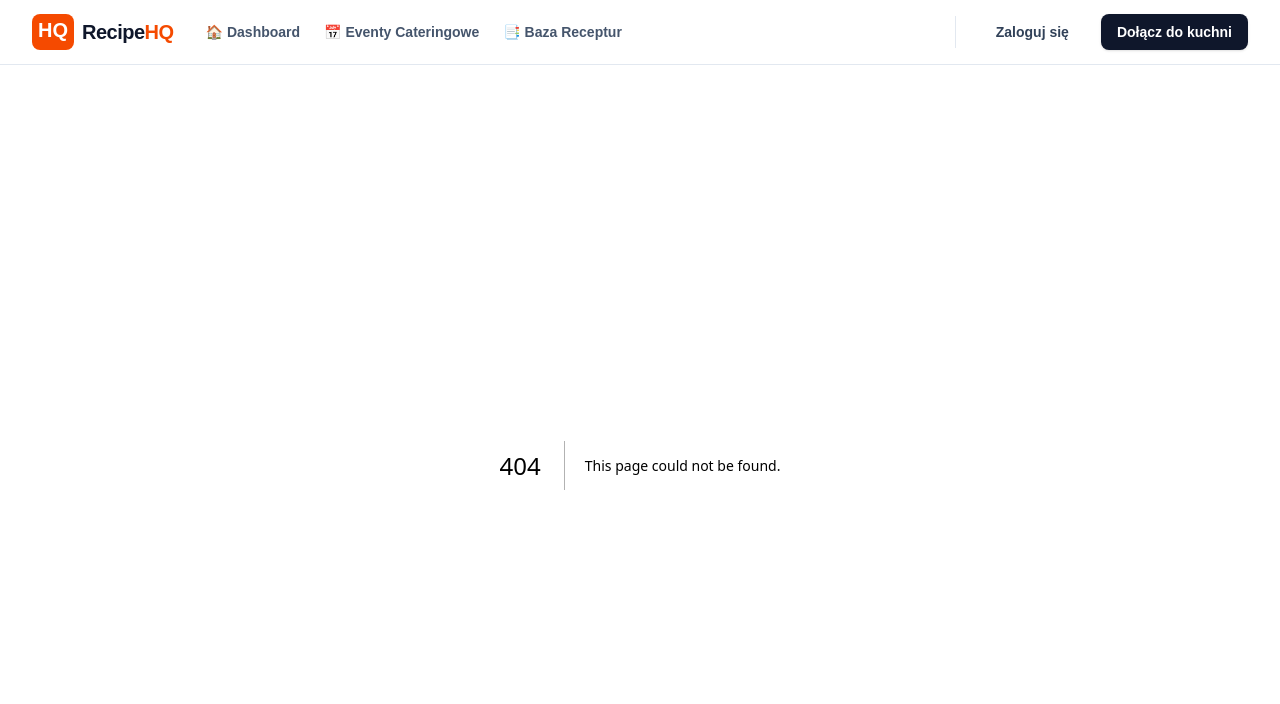
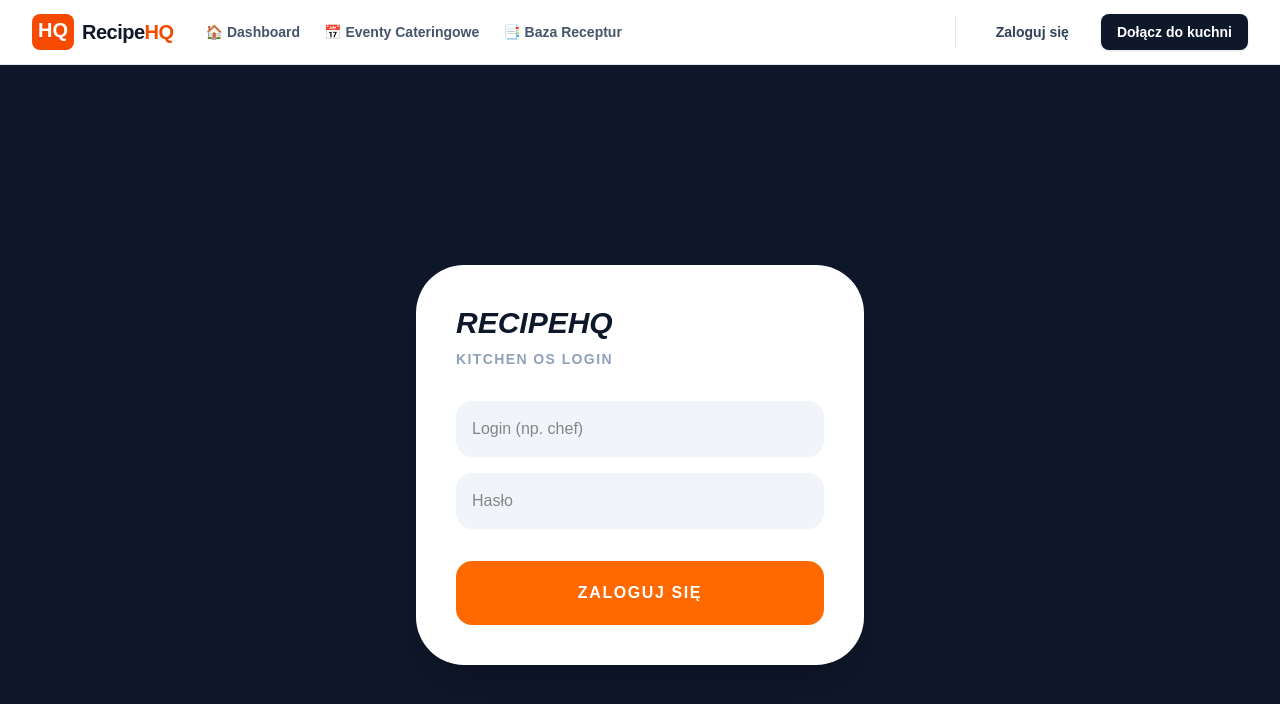
Before and after one commit to kacperchlastawa/RecipeHQ-Kitchen-Operating-System, a Next.js app in the folder frontend/: page /login in a window 1280 px wide. Before the commit this address had no page. Shown: the top 704 px of the page. Built offline with nearby package versions, Linux system fonts and the light colour scheme.

Commit message:
Login page

```diff
--- a/frontend/src/app/dashboard/[id]/page.tsx
+++ b/frontend/src/app/dashboard/[id]/page.tsx
@@ -1,17 +1,24 @@
 "use client";
 import { useEffect, useState } from "react";
-import { useParams } from "next/navigation";
+import { useParams, useRouter } from "next/navigation";
 import Link from "next/link";
 import RecipeImage from "@/components/RecipeImage";
 import AddRecipeToProjectModal from "@/components/AddRecipeToProjectModal";
-import DocumentManager from "@/components/DocumentManager"; // IMPORTUJEMY NOWY KOMPONENT
+import DocumentManager from "@/components/DocumentManager";
 
 export default function ProjectDetailsPage() {
   const params = useParams();
+  const router = useRouter();
   const [project, setProject] = useState<any>(null);
   const [loading, setLoading] = useState(true);
   const [isModalOpen, setIsModalOpen] = useState(false);
 
+  useEffect(() => {
+    const token = localStorage.getItem("token");
+    if (!token) {
+      router.push("/login");
+    }
+  }, [router]);
   const fetchProjectDetails = async () => {
     try {
       const token = localStorage.getItem("token");
--- a/frontend/src/app/dashboard/page.tsx
+++ b/frontend/src/app/dashboard/page.tsx
@@ -1,13 +1,22 @@
 "use client";
 import { useEffect, useState, useCallback } from "react";
+import { useParams, useRouter } from "next/navigation";
+import Link from "next/link";
 import ProjectCard from "@/components/ProjectCard";
 import { Project } from "@/types/project";
 import AddProjectModal from "@/components/AddProjectModal";
 
 export default function DashboardPage() {
   const [projects, setProjects] = useState<Project[]>([]);
+  const router = useRouter();
   const [loading, setLoading] = useState(true);
   const [isModalOpen, setIsModalOpen] = useState(false);
+  useEffect(() => {
+    const token = localStorage.getItem("token");
+    if (!token) {
+      router.push("/login");
+    }
+  }, [router]);
 
   const fetchProjects = useCallback(async () => {
     try {
--- /dev/null
+++ b/frontend/src/app/login/page.tsx
@@ -0,0 +1,55 @@
+"use client";
+import { useState } from "react";
+import { useRouter } from "next/navigation";
+
+export default function LoginPage() {
+  const [login, setLogin] = useState("");
+  const [password, setPassword] = useState("");
+  const router = useRouter();
+
+  const handleLogin = async (e: React.FormEvent) => {
+    e.preventDefault();
+
+    const formData = new URLSearchParams();
+    formData.append("username", login); // FastAPI domyślnie szuka 'username'
+    formData.append("password", password);
+
+    const res = await fetch("http://localhost:8000/api/v1/login", {
+      method: "POST",
+      headers: { "Content-Type": "application/x-www-form-urlencoded" },
+      body: formData,
+    });
+
+    if (res.ok) {
+      const data = await res.json();
+      localStorage.setItem("token", data.access_token); // ZAPISUJEMY TOKEN
+      router.push("/dashboard"); // PRZEKIEROWANIE
+    } else {
+      alert("Błędny login lub hasło!");
+    }
+  };
+
+  return (
+    <div className="min-h-screen flex items-center justify-center bg-slate-900">
+      <form onSubmit={handleLogin} className="bg-white p-10 rounded-[3rem] shadow-2xl w-full max-w-md">
+        <h1 className="text-3xl font-black text-slate-900 mb-2 uppercase italic">RecipeHQ</h1>
+        <p className="text-slate-400 mb-8 font-bold text-sm uppercase tracking-widest">Kitchen OS Login</p>
+
+        <input
+          type="text" placeholder="Login (np. chef)"
+          className="w-full p-4 mb-4 bg-slate-100 rounded-2xl border-none focus:ring-2 focus:ring-orange-500 outline-none"
+          value={login} onChange={(e) => setLogin(e.target.value)}
+        />
+        <input
+          type="password" placeholder="Hasło"
+          className="w-full p-4 mb-8 bg-slate-100 rounded-2xl border-none focus:ring-2 focus:ring-orange-500 outline-none"
+          value={password} onChange={(e) => setPassword(e.target.value)}
+        />
+
+        <button className="w-full bg-orange-500 text-white p-5 rounded-2xl font-black uppercase tracking-widest hover:bg-black transition-all">
+          Zaloguj się
+        </button>
+      </form>
+    </div>
+  );
+}
```
Also changed, not shown: 2 other files (tests, documents, lock files or other folders).
